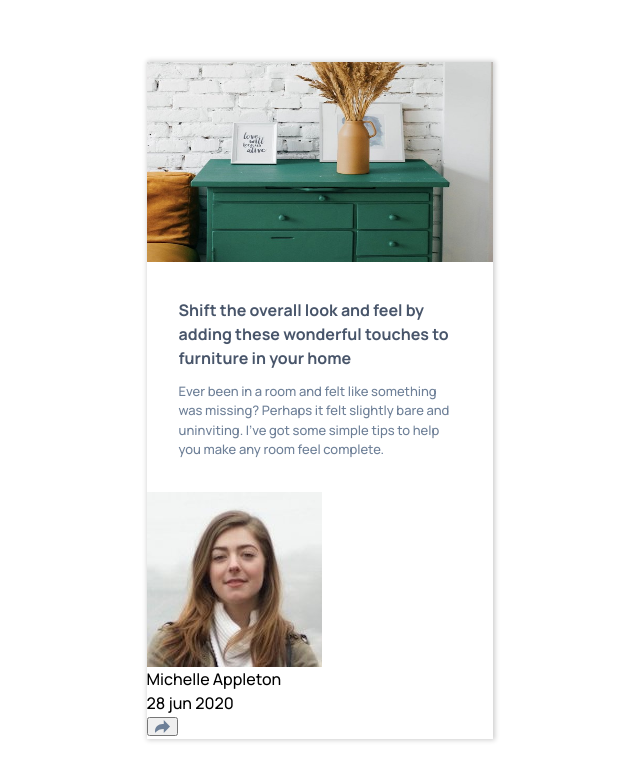
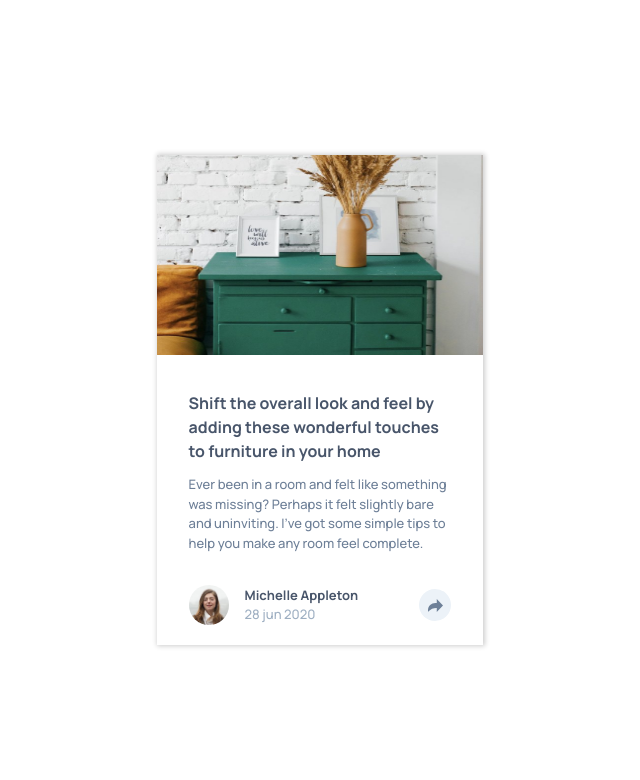
Before and after one commit to MitaliShah/article-preview-component, a website built with Vite: page index.html in a window 1280 px wide. Shown: the whole page, without its empty margins (320-960 px from the left). Built offline with nearby package versions, Linux system fonts and the light colour scheme.

Commit message:
card-footer styling without the tooltip

```diff
--- a/index.html
+++ b/index.html
@@ -43,14 +43,15 @@
             </div>
 
             <div class="card-footer-container">
-              <figure>
+              <figure class="author-content">
                 <img
+                  class="author-img"
                   src="./public/images/avatar-michelle.jpg"
                   alt="Michelle Appleton"
                 />
-                <figcaption>
-                  <p>Michelle Appleton</p>
-                  <time>28 jun 2020</time>
+                <figcaption class="author-info">
+                  <p class="author-name">Michelle Appleton</p>
+                  <time class="time">28 jun 2020</time>
                 </figcaption>
               </figure>
               <button
@@ -60,10 +61,21 @@
                 aria-expanded="false"
                 aria-controls="share"
               >
-                <img src="./public/images/icon-share.svg" alt="share" />
+                <img
+                  class="share-img"
+                  src="./public/images/icon-share.svg"
+                  alt="share"
+                />
               </button>
-              <div hidden="" id="share" role="tooltip">
-                Thanks for toggling! Please click again to hide me.
+              <div class="share" id="share" role="tooltip">
+                <div class="tooltip-text">Share</div>
+                <div class="tooltip-icons">
+                  <a href="#">
+                    <img src="./public/images/icon-facebook.svg" alt="" />
+                    <img src="./public/images/icon-twitter.svg" alt="" />
+                    <img src="./public/images/icon-pinterest.svg" alt="" />
+                  </a>
+                </div>
               </div>
             </div>
           </div>
--- a/style.css
+++ b/style.css
@@ -64,7 +64,7 @@ body {
 }
 
 .container {
-  max-width: 21.68rem;
+  max-width: 20.43rem;
   background: var(--white);
   box-shadow: 1px 0px 5px 1px rgb(0, 0, 0, 0.2);
   margin-left: 10px;
@@ -80,6 +80,10 @@ body {
   overflow: hidden;
   white-space: nowrap;
   border: 0;
+}
+
+.card-text-container {
+  background-color: white;
 }
 
 .card-image {
@@ -105,3 +109,59 @@ body {
   color: var(--dark-blue);
   line-height: 1.5;
 }
+
+.share-img {
+  /* background-color: var(--light-gray-blue); */
+}
+
+.card-footer-container {
+  display: flex;
+  justify-content: space-between;
+  align-items: center;
+  padding: 0 32px 20px;
+}
+
+.author-content {
+  display: flex;
+  gap: 16px;
+  align-items: center;
+}
+
+.author-info {
+  font-size: 13px;
+  line-height: 1.5;
+}
+
+.author-name {
+  font-weight: 700;
+  color: var(--dark-gray-blue);
+}
+
+.time {
+  color: var(--gray-blue);
+}
+
+.author-img {
+  height: 40px;
+  border-radius: 50%;
+}
+
+.share {
+  display: none;
+}
+
+.toggle-tooltip {
+  text-decoration: none;
+  background-color: var(--light-gray-blue);
+  border: none;
+  cursor: pointer;
+  height: 32px;
+  width: 32px;
+  border-radius: 50%;
+  display: flex;
+  align-items: center;
+  justify-content: center;
+}
+
+.tooltip-icons {
+}
```
